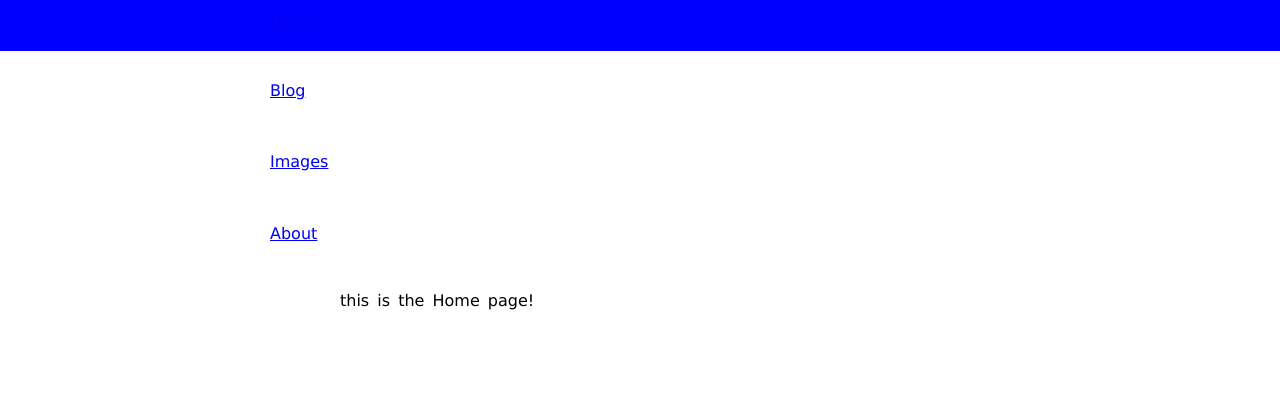
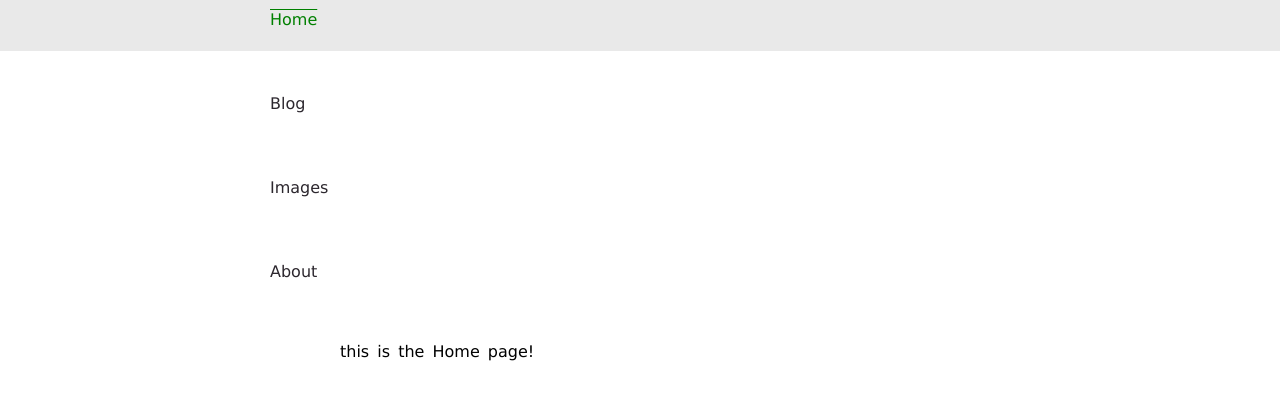
Before and after one commit to AngelinaKapp/allesangelina.github.io, a plain HTML site: page index.html in a window 1280 px wide. Drawn offline with Linux system fonts and the light colour scheme.

Commit message:
nav bar
I edited the colors and layout of the nav bar

```diff
--- a/About.css
+++ b/About.css
@@ -12,9 +12,7 @@ ul, body {
  /* float allows block elements to slide next to each other */
      font-family: Verdana;
 /* This defines the font in the navagation bar*/
-    font-weight:bold;
-/*this cahnges the hight of the text */
-    height:3.2em;
+    height:4em;
 /*this changes the width of the text */
     list-style:none;
 
@@ -24,6 +22,8 @@ ul, body {
 
     display: inline;
 /* this should make the text in the nav. bar horizontal */
+
+    color: black;
 }
 
  ul li{
@@ -35,15 +35,18 @@ a {
 /* block - makes the whole link area clickable ( and not just the text) */
     width: 60px;
 /* block also allowed for the width of the links to be specificed to 60px */
+    color: rgb(44, 39, 46);
+/* This is the color of the text that isn't hovered over or clicked */
+    text-decoration: none;
+/* This removed the underline on all of the items in the nav. bar */
 }
 
 a:hover, a:active {
-    background-color: rgb(255, 255, 255);
-    color: black;
+    color: rgb(130, 220, 39);
 }
 
 #header {
-          background:blue;
+          background:rgb(233, 233, 233);
 /* "blue" is the color of the navagation bar */
 	        margin:0 0 30px;
 }
@@ -73,7 +76,8 @@ p {
 	}
 
 #About{
-	color: black;
+	color: green;
+  text-decoration: overline;
 }
 
 	/* CSS Document */
--- a/Blog.css
+++ b/Blog.css
@@ -12,9 +12,7 @@ ul, body {
  /* float allows block elements to slide next to each other */
      font-family: Verdana;
 /* This defines the font in the navagation bar*/
-    font-weight:bold;
-/*this cahnges the hight of the text */
-    height:3.2em;
+    height:4em;
 /*this changes the width of the text */
     list-style:none;
 
@@ -35,15 +33,19 @@ a {
 /* block - makes the whole link area clickable ( and not just the text) */
     width: 60px;
 /* block also allowed for the width of the links to be specificed to 60px */
+    color: rgb(44, 39, 46);
+/* This is the color of the text that isn't hovered over or clicked */
+    text-decoration: none;
+/* This removed the underline on all of the items in the nav. bar */
 }
 
 a:hover, a:active {
     background-color: rgb(255, 255, 255);
-    color: black;
+    color: rgb(130, 220, 39);
 }
 
 #header {
-          background:blue;
+          background:rgb(233, 233, 233);
 /* "blue" is the color of the navagation bar */
 	        margin:0 0 30px;
 }
@@ -73,7 +75,8 @@ p {
 	}
 
 #Blog{
-	color: black;
+	color: green;
+   text-decoration: overline;
 }
 
 	/* CSS Document */
--- a/Images.css
+++ b/Images.css
@@ -12,9 +12,7 @@ ul, body {
  /* float allows block elements to slide next to each other */
      font-family: Verdana;
 /* This defines the font in the navagation bar*/
-    font-weight:bold;
-/*this cahnges the hight of the text */
-    height:3.2em;
+    height:4em;
 /*this changes the width of the text */
     list-style:none;
 
@@ -35,15 +33,19 @@ a {
 /* block - makes the whole link area clickable ( and not just the text) */
     width: 60px;
 /* block also allowed for the width of the links to be specificed to 60px */
+    color: rgb(44, 39, 46);
+/* This is the color of the text that isn't hovered over or clicked */
+    text-decoration: none;
+/* This removed the underline on all of the items in the nav. bar */
 }
 
 a:hover, a:active {
     background-color: rgb(255, 255, 255);
-    color: black;
+    color: rgb(130, 220, 39);
 }
 
 #header {
-          background:blue;
+          background:rgb(233, 233, 233);
 /* "blue" is the color of the navagation bar */
 	        margin:0 0 30px;
 }
@@ -73,7 +75,8 @@ p {
 	}
 
 #Images{
-	color: black;
+	color: green;
+  text-decoration: overline;
 }
 
 	/* CSS Document */
--- a/Index.css
+++ b/Index.css
@@ -12,9 +12,7 @@ ul, body {
  /* float allows block elements to slide next to each other */
      font-family: Verdana;
 /* This defines the font in the navagation bar*/
-  /*  font-weight:bold; */
-/*this cahnges the hight of the text */
-    height:3.2em;
+    height:4em;
 /*this changes the width of the text */
     list-style:none;
 
@@ -35,15 +33,19 @@ a {
 /* block - makes the whole link area clickable ( and not just the text) */
     width: 60px;
 /* block also allowed for the width of the links to be specificed to 60px */
+    color: rgb(44, 39, 46);
+/* This is the color of the text that isn't hovered over or clicked */
+    text-decoration: none;
+/* This removed the underline on all of the items in the nav. bar */
 }
 
 a:hover, a:active {
     background-color: rgb(255, 255, 255);
-    color: black;
+    color: rgb(130, 220, 39);
 }
 
 #header {
-          background:blue;
+          background:rgb(233, 233, 233);
 /* "blue" is the color of the navagation bar */
 	        margin:0 0 30px;
 }
@@ -72,8 +74,9 @@ p {
 	/*  the previous creates the spacing between the words */
 	}
 
-#Index{
-	color: black;
+#Home{
+	color: green;
+  text-decoration: overline;
 }
 
 	/* CSS Document */
```
